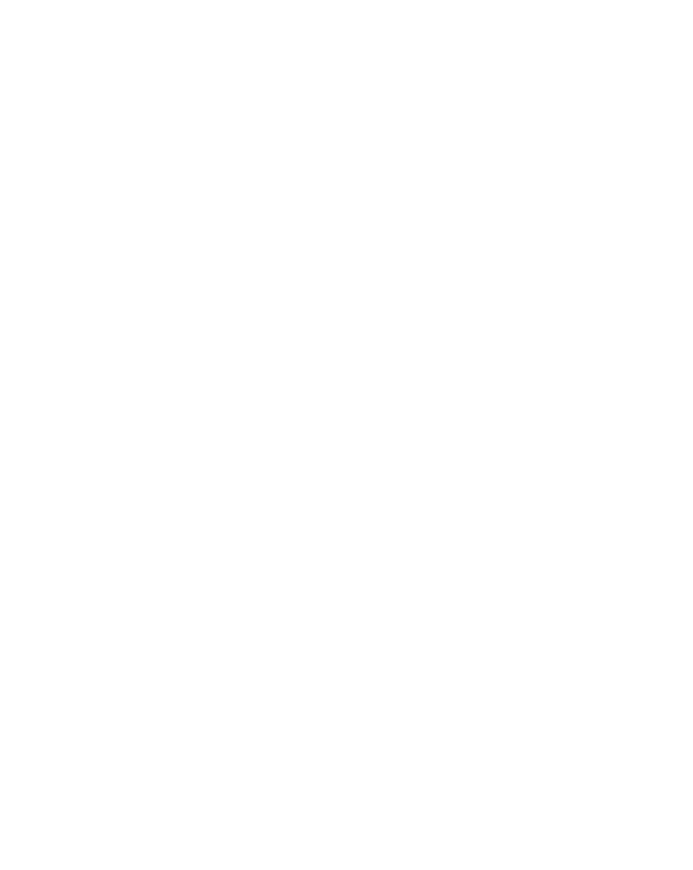
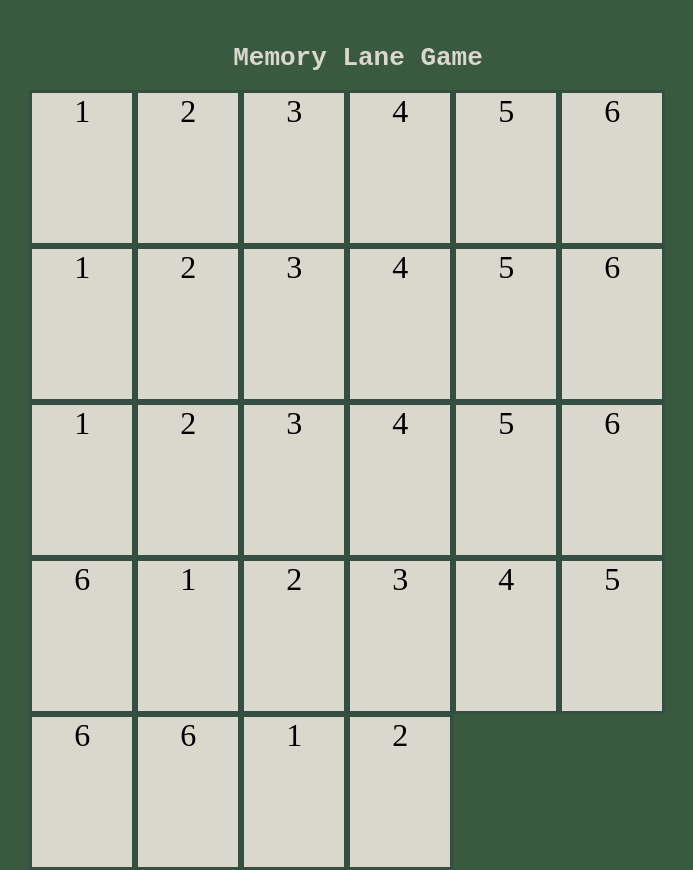
Before and after one commit to ktr2bqg/memory-lane-game, a plain HTML site: page index.html in a window 1280 px wide. Shown: the whole page, without its empty margins (282-975 px from the left). Before the commit the page ends 800 px from the top, so only its background shows below. Drawn offline with Linux system fonts and the light colour scheme.

Commit message:
initial push

```diff
--- a/css/style.css
+++ b/css/style.css
@@ -0,0 +1,39 @@
+body {
+  display: flex;
+  justify-content: center;
+  align-items: center;
+  flex-direction: column;
+  height: 100vh;
+  background-color: #3a5a40;
+}
+
+h1 {
+  color: #dad7cd;
+  font-family: monospace;
+}
+
+.container {
+  width: 52%;
+  height: 700px;
+  margin: 0 auto;
+  border: 10px none;
+  display: flex;
+  align-content: flex-start;
+  flex-wrap: wrap;
+  column-gap: 0em;
+}
+
+.items {
+  display: inline-flex;
+  flex-wrap: wrap;
+  flex-direction: row;
+  justify-content: center;
+  width: 100px;
+  height: 150px;
+  font-size: 2em;
+  text-align: center;
+  border-radius: none;
+  border-style: solid;
+  border-color: #344e41;
+  background-color: #dad7cd ;
+}
--- a/index.html
+++ b/index.html
@@ -8,6 +8,36 @@
     <script defer src="./js/app.js"></script>
 </head>
 <body>
-
+    <h1>Memory Lane Game</h1>
+    <div class="container">
+        <div id="sqr1" class="items">1</div>
+        <div id="sqr2" class="items">2</div>
+        <div id="sqr3" class="items">3</div>
+        <div id="sqr4" class="items">4</div>
+        <div id="sqr5" class="items">5</div>
+        <div id="sqr6" class="items">6</div>
+        <div id="sqr7" class="items">1</div>
+        <div id="sqr8" class="items">2</div>
+        <div id="sqr9" class="items">3</div>
+        <div id="sqr10" class="items">4</div>
+        <div id="sqr11" class="items">5</div>
+        <div id="sqr12" class="items">6</div>
+        <div id="sqr13" class="items">1</div>
+        <div id="sqr14" class="items">2</div>
+        <div id="sqr15" class="items">3</div>
+        <div id="sqr16" class="items">4</div>
+        <div id="sqr17" class="items">5</div>
+        <div id="sqr18" class="items">6</div>
+        <div id="sqr19" class="items">6</div>
+        <div id="sqr20" class="items">1</div>
+        <div id="sqr21" class="items">2</div>
+        <div id="sqr22" class="items">3</div>
+        <div id="sqr23" class="items">4</div>
+        <div id="sqr24" class="items">5</div>
+        <div id="sqr25" class="items">6</div>
+        <div id="sqr26" class="items">6</div>
+        <div id="sqr27" class="items">1</div>
+        <div id="sqr28" class="items">2</div>
+    </div>
 </body>
 </html>
--- a/js/app.js
+++ b/js/app.js
@@ -0,0 +1,3 @@
+let board
+let winner
+let cards
```
